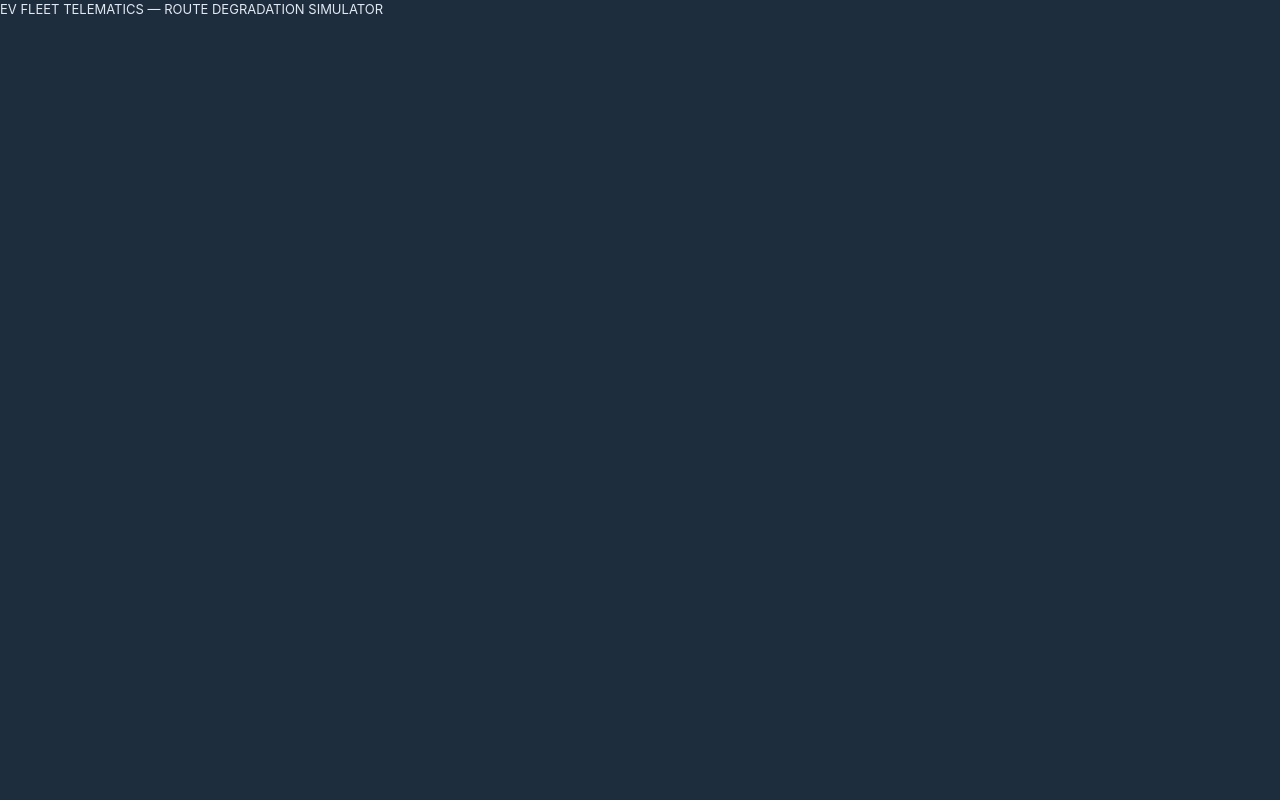
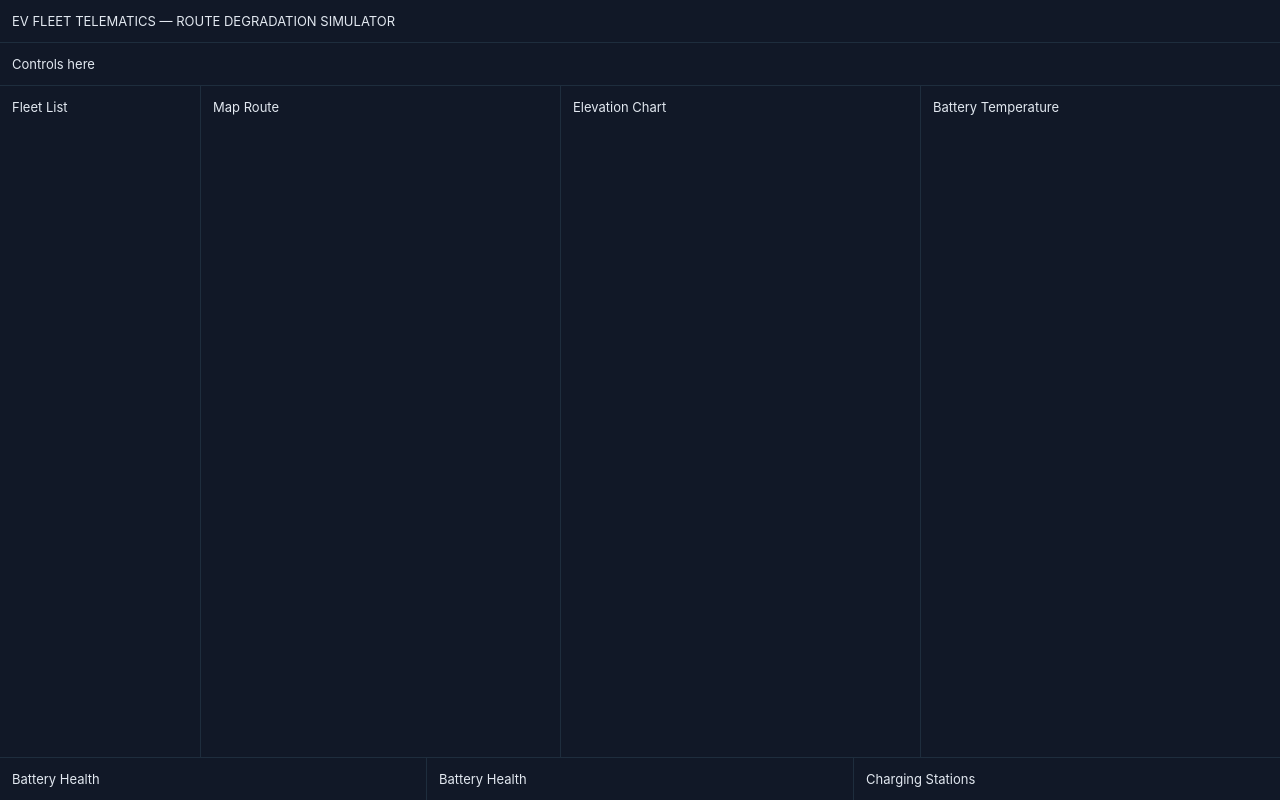
Before and after one commit to JanLageh/Fleet-Telematics-RRD-Sim, a React (Vite) app in the folder apps/web/: page / in a window 1280 px wide. Built offline with nearby package versions, Linux system fonts and the light colour scheme.

Commit message:
feat: implement initial dashboard layout and base styling for telematics simulator

```diff
--- a/apps/web/src/App.css
+++ b/apps/web/src/App.css
@@ -6,3 +6,36 @@
   gap: 1px;
   background: var(--border-color);
 }
+
+.main-content {
+  display: grid;
+  grid-template-columns: 200px 1fr 1fr 1fr;
+  gap: 1px;
+  background: var(--border-color);
+  min-height: 0;
+}
+
+.bottom-row {
+  display: grid;
+  grid-template-columns: 1fr 1fr 1fr;
+  gap: 1px;
+  background: var(--border-color);
+}
+
+.fleet-panel,
+.map-panel,
+.elevation-panel,
+.thermal-panel,
+.health-panel,
+.regen-panel,
+.charging-panel {
+  background: var(--bg-panel);
+  padding: var(--space-md);
+  overflow: hidden;
+}
+
+.dashboard-header,
+.control-bar {
+  background: var(--bg-panel);
+  padding: var(--space-md);
+}
--- a/apps/web/src/App.tsx
+++ b/apps/web/src/App.tsx
@@ -6,6 +6,20 @@ function App() {
       <header className="dashboard-header">
         <h1>EV FLEET TELEMATICS — ROUTE DEGRADATION SIMULATOR</h1>
       </header>
+      <div className="control-bar">
+        Controls here
+      </div>
+      <div className="main-content">
+        <aside className="fleet-panel">Fleet List</aside>
+        <div className="map-panel">Map Route</div>
+        <div className="elevation-panel">Elevation Chart</div>
+        <div className="thermal-panel">Battery Temperature</div>
+      </div>
+      <div className="bottom-row">
+        <div className="health-panel">Battery Health</div>
+        <div className="regen-panel">Battery Health</div>
+        <div className="charging-panel">Charging Stations</div>
+      </div>
     </div>
   )
 }
```
